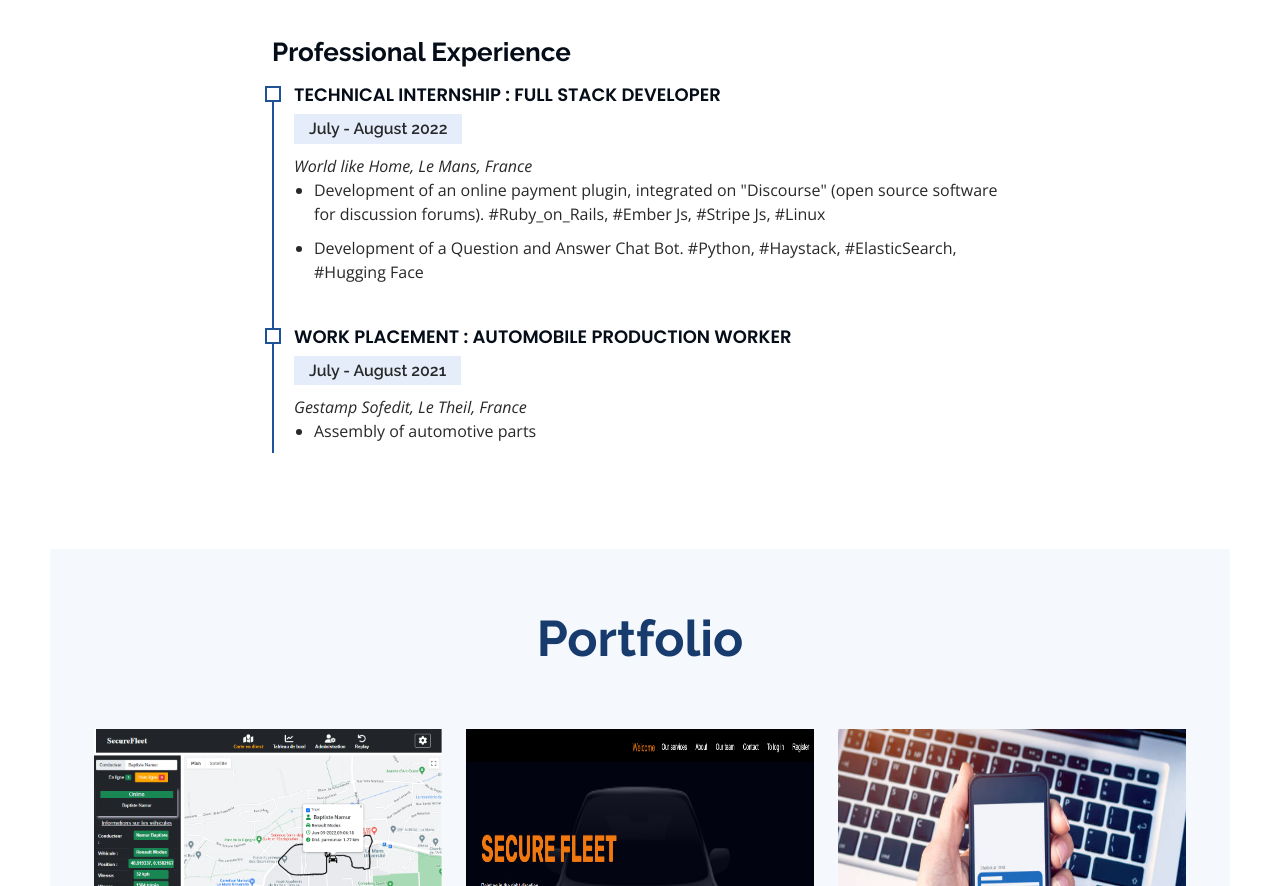
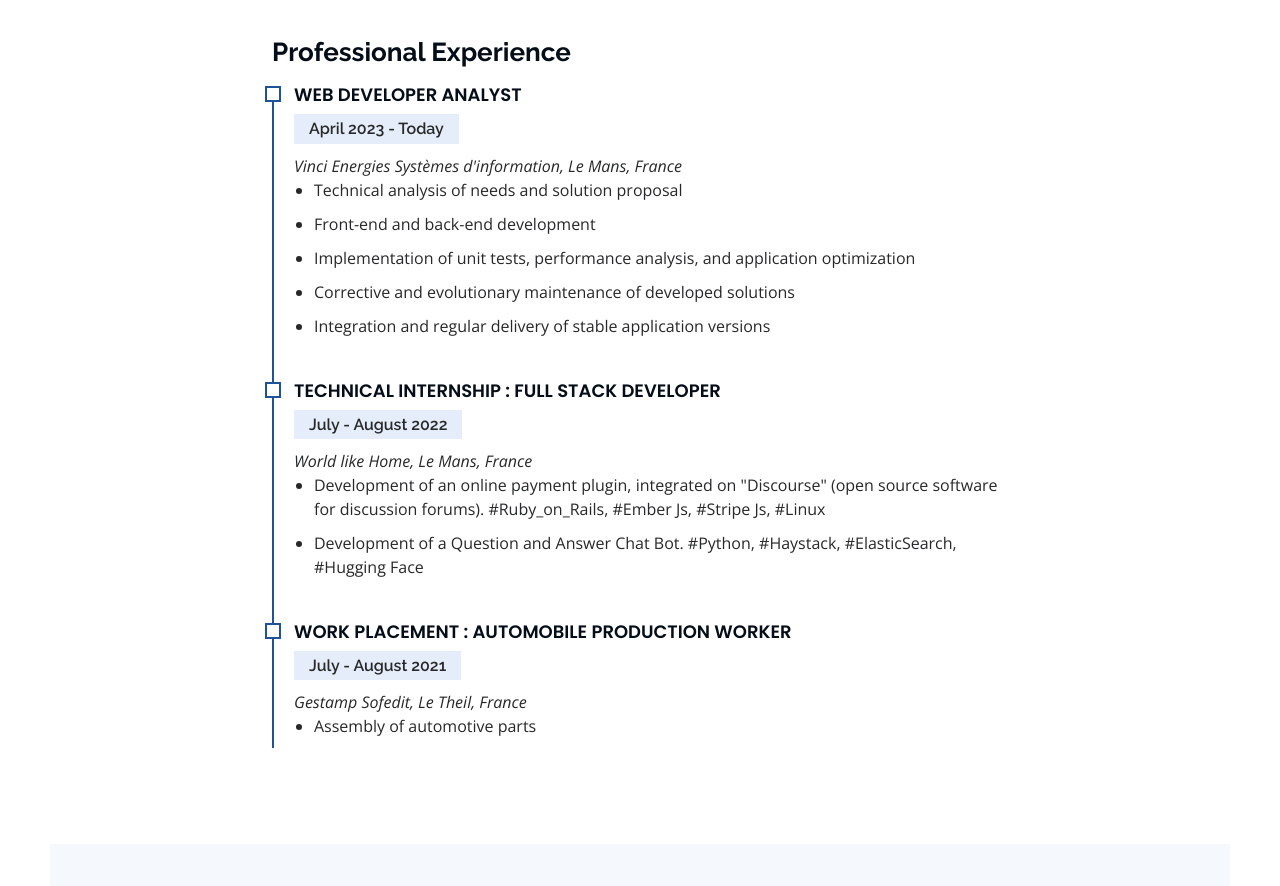
Before and after one commit to tchoupemartinjunior/tchoupemartinjunior.github.io, a plain HTML site: page index.html in a window 1280 px wide. Shown: the part 4294-5180 px from the top of the page. Drawn offline with nearby package versions, Linux system fonts and the light colour scheme.

Commit message:
Update index.html

```diff
--- a/index.html
+++ b/index.html
@@ -389,6 +389,20 @@
                             <h3 class="resume-title">Professional Experience</h3>
 
                             <div class="resume-item">
+                                <h4>Web Developer Analyst</h4>
+                                <h5>April 2023 - Today</h5>
+                                <p><em>Vinci Energies Systèmes d'information, Le Mans, France</em></p>
+                                <ul>
+                                  <li>Technical analysis of needs and solution proposal</li>
+<li>Front-end and back-end development</li>
+<li>Implementation of unit tests, performance analysis, and application optimization</li>
+<li>Corrective and evolutionary maintenance of developed solutions</li>
+<li>Integration and regular delivery of stable application versions</li>
+
+                                </ul>
+                            </div>
+
+                            <div class="resume-item">
                                 <h4>Technical Internship : Full Stack developer</h4>
                                 <h5>July - August 2022</h5>
                                 <p><em>World like Home, Le Mans, France</em></p>
```
